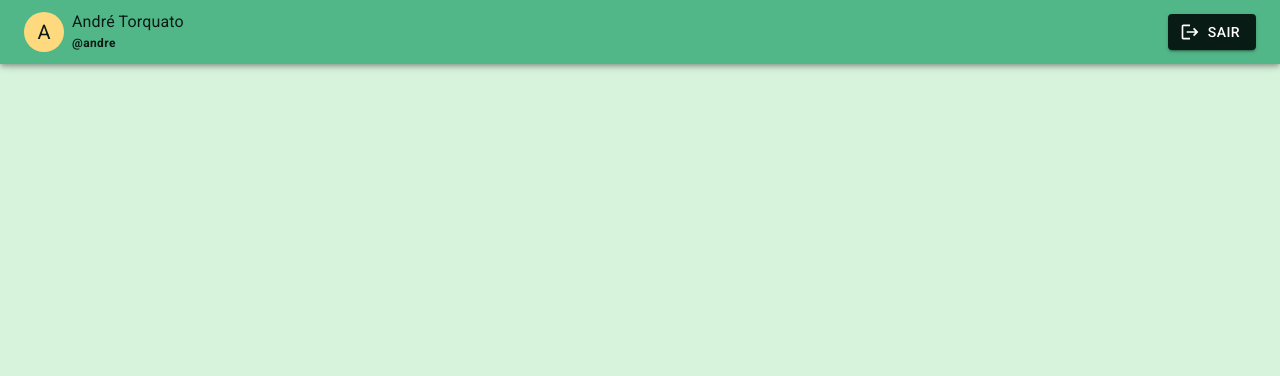
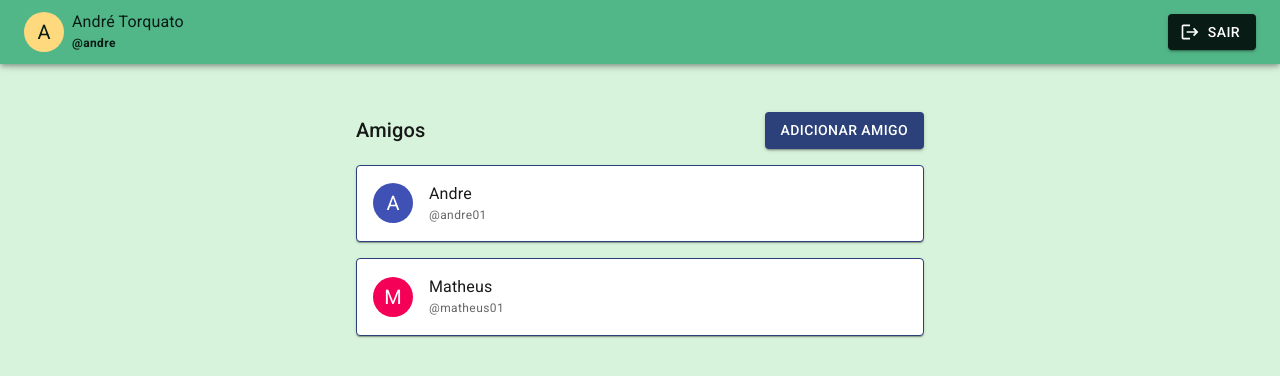
Before and after one commit to UFC-Dev-Web-2024-2/RachaConta, a React (Create React App) app: page /friends in a window 1280 px wide. Shown: the top 376 px of the page. Built offline with nearby package versions, Linux system fonts and the light colour scheme.

Commit message:
manager friend view

```diff
--- a/src/components/Friends/ManagerFriends.jsx
+++ b/src/components/Friends/ManagerFriends.jsx
@@ -1,14 +1,55 @@
-import React from 'react';
+import React, { useState } from 'react';
+import { Box } from '@mui/material';
 import Header from '../Header/Header';
+import FriendsList from '../FriendsList/FriendsList';
+import AddFriend from '../AddFriend/AddFriend';
+import FeedbackModal from '../FeedbackModal/FeedbackModal';
 
 const ManageFriends = () => {
     const user = { name: 'André Torquato', username: 'andre' };
+    const [view, setView] = useState('list');
+    const [friends, setFriends] = useState([
+        { name: 'Andre', username: 'andre01', avatarBgColor: '#3f51b5' },
+        { name: 'Matheus', username: 'matheus01', avatarBgColor: '#f50057' }
+    ]);
+    const [modalOpen, setModalOpen] = useState(false);
+
+    const handleAddFriendClick = () => {
+        setView('add');
+    };
+
+    const handleAddFriend = (username) => {
+        const friend = {
+            name: username.charAt(0).toUpperCase() + username.slice(1),
+            username,
+            avatarBgColor: '#4caf50'
+        };
+        setFriends([...friends, friend]);
+        setView('list');
+        setModalOpen(true);
+    };
+
+    const handleCloseModal = () => {
+        setModalOpen(false);
+    };
+
+    const handleCancelAddFriend = () => {
+        setView('list');
+    };
 
     return (
-        <div>
+        <>
             <Header user={user} />
-            <h2>Manage Friends</h2>
-        </div>
+            <Box sx={{ p: 2, mt: 12 , maxWidth: 600, mx: 'auto' }}>
+                {view === 'list' && (
+                    <FriendsList friends={friends} onAddFriendClick={handleAddFriendClick} />
+                )}
+                {view === 'add' && (
+                    <AddFriend onAdd={handleAddFriend} onCancel={handleCancelAddFriend} />
+                )}
+                <FeedbackModal open={modalOpen} onClose={handleCloseModal} />
+            </Box>
+        </>
     );
 };
 
```
